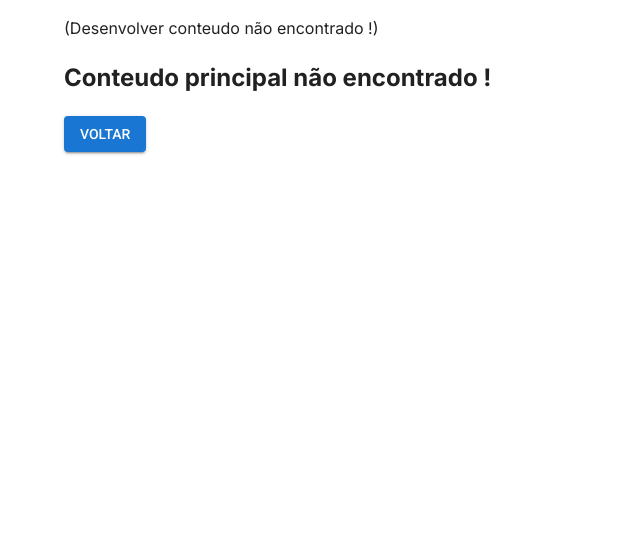
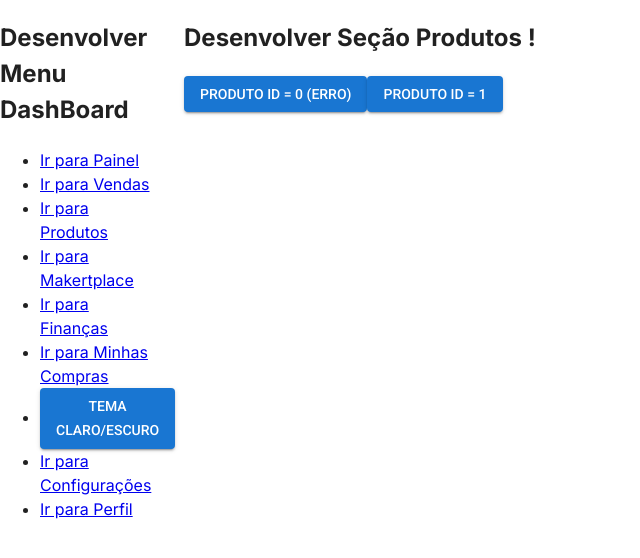
Before and after one commit to BawkFly/BawkFly-front-end, a Next.js app: page /painel/produtos in a window 1280 px wide. Before the commit this address had no page. Shown: the top 558 px of the page, without its empty margins (0-640 px from the left). Built offline with nearby package versions, Linux system fonts and the light colour scheme.

Commit message:
[5]: Desenvolvido rota de produtos

```diff
--- /dev/null
+++ b/src/app/painel/produtos/page.tsx
@@ -0,0 +1,9 @@
+import SectionProducts from "@/components/sections/products/products";
+
+export default function PageProducts() {
+  return (
+    <main>
+      <SectionProducts />
+    </main>
+  );
+}
--- /dev/null
+++ b/src/components/sections/products/products.tsx
@@ -0,0 +1,22 @@
+import { Container, Button } from "@mui/material";
+import Link from "next/link";
+
+export type DataSectionProducts = {};
+
+export default function SectionProducts(data: DataSectionProducts) {
+  const {} = data;
+
+  return (
+    <section>
+      <Container>
+        <h2>Desenvolver Seção Produtos !</h2>
+        <Link href="/painel/produtos/0">
+          <Button variant="contained">Produto ID = 0 (ERRO)</Button>
+        </Link>
+        <Link href="/painel/produtos/1">
+          <Button variant="contained">Produto ID = 1</Button>
+        </Link>
+      </Container>
+    </section>
+  );
+}
```
Also changed, not shown: src/app/painel/produtos/[id]/loading.tsx (added, +9 -0 lines), src/app/painel/produtos/[id]/page.tsx (added, +19 -0 lines), src/app/painel/produtos/not-found.tsx (added, +12 -0 lines), src/components/sections/product/product.tsx (added, +23 -0 lines).
